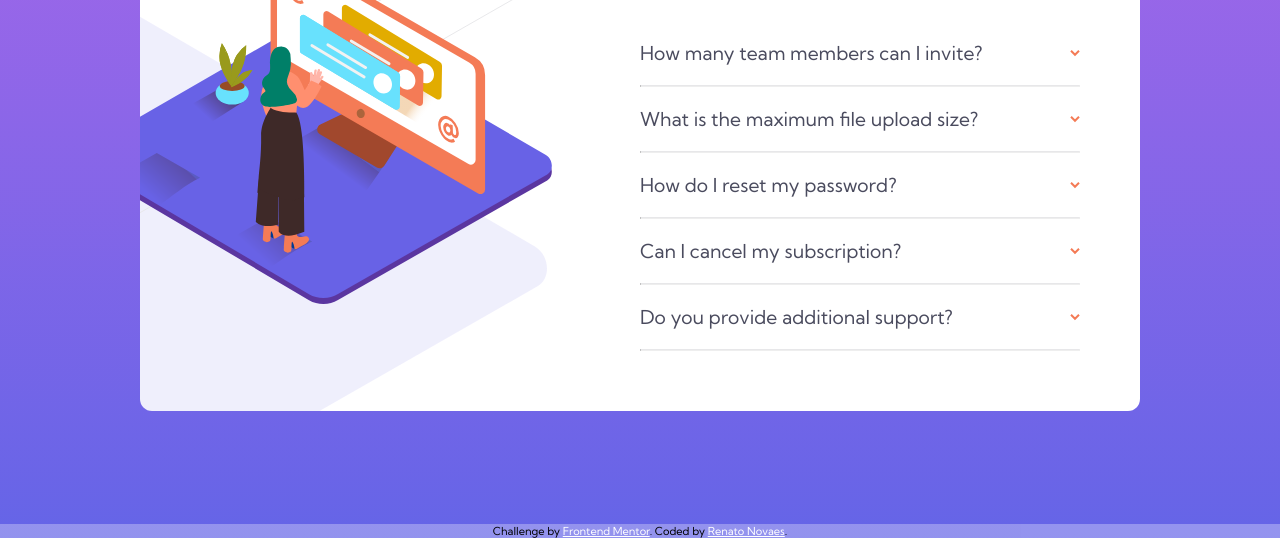
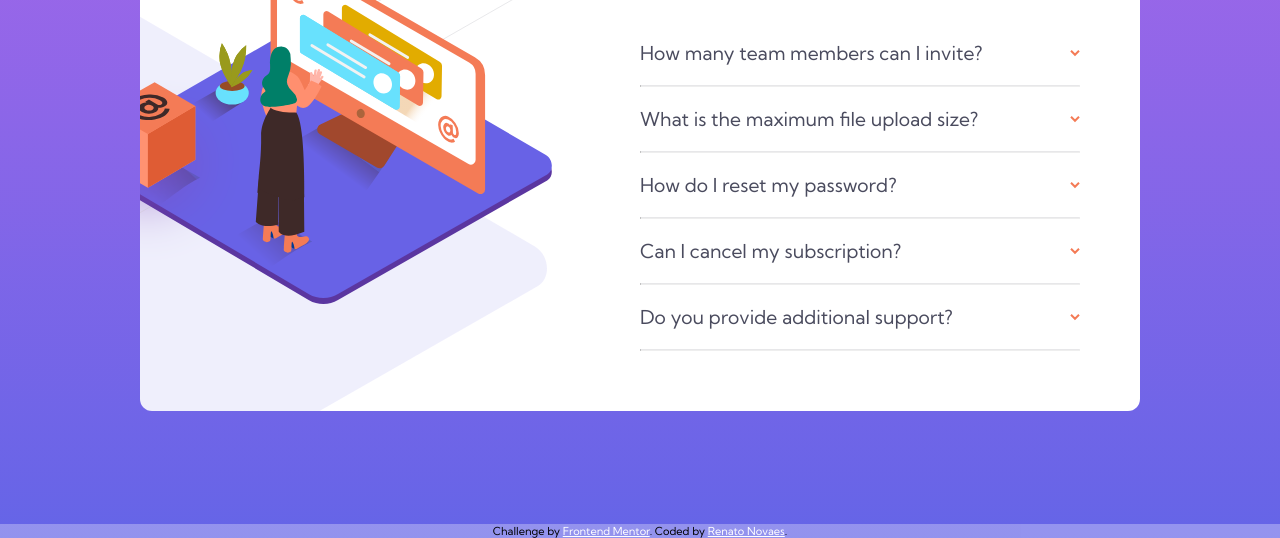
Before and after one commit to renatoalmeida49/faq-accordion-challenge, a plain HTML site: page index.html in a window 1280 px wide. Shown: the part 262-800 px from the top of the page. Drawn offline with Linux system fonts and the light colour scheme.

Commit message:
Corrections of the version

```diff
--- a/assets/css/style.css
+++ b/assets/css/style.css
@@ -32,11 +32,15 @@ body {
     font-size: 12px;
     width: 100%;
     max-width: 1000px;
+    z-index: 10;
 }
 
 /* -------------------- */
 /* IMAGES */
 /* -------------------- */
+.img-box {
+    display: none;
+}
 .card-image {
     position: absolute;
     background-image: url('../images/illustration-woman-online-mobile.svg');
@@ -46,6 +50,7 @@ body {
     width: 266px;
     top: -100px;
     left: calc(50% - (290px / 2));
+    z-index: 1;
 }
 
 .main-img-desktop {
@@ -118,7 +123,7 @@ hr {
     color: white;
 }
 /* -------------------- */
-/* MEDIA QUERIES */
+/* RESPONSIVE */
 /* -------------------- */
 @media (min-width: 768px) {
     .card {
@@ -142,8 +147,12 @@ hr {
         left: -60px;
     }
 
-    .card-image img {
-        position: static;
+    .img-box {
+        display: block;
+        position: absolute;
+        bottom: 40px;
+        left: -25px;
+        z-index: 1000;
     }
 
     .faq {
--- a/index.html
+++ b/index.html
@@ -17,7 +17,7 @@
 <body>
   <div class="card">
     <div class="card-image">
-
+      <img src="./assets/images/illustration-box-desktop.svg" alt="Box" class="img-box" />
     </div>
     <div class="faq">
       <h1>FAQ</h1>
```
